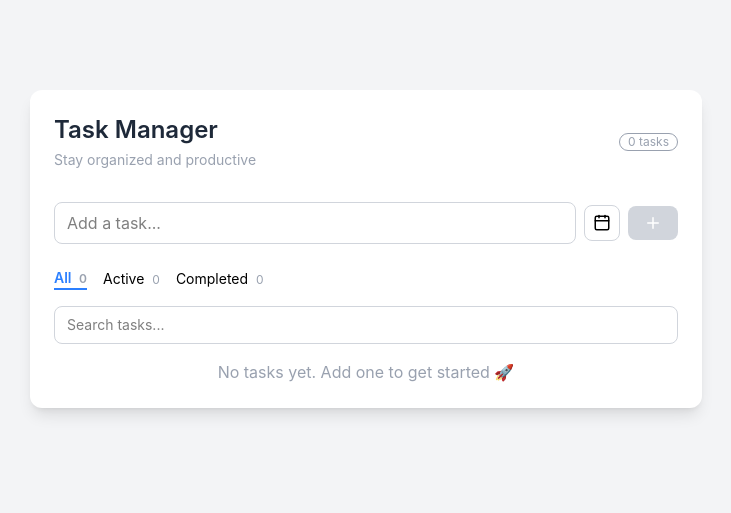
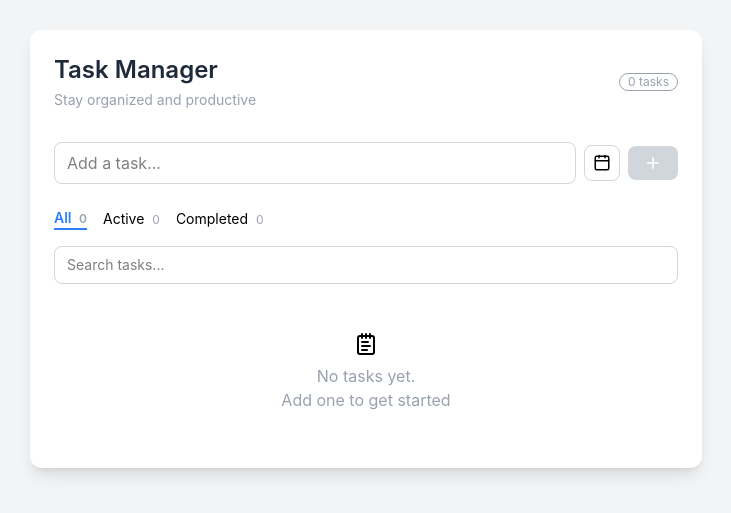
Before and after one commit to ajay020/task-manager-app, a React (Vite) app: page / in a window 1280 px wide. Shown: the part 151-664 px from the top of the page, without its empty margins (274-1005 px from the left). Built offline with nearby package versions, Linux system fonts and the light colour scheme.

Commit message:
style (ui): add icon when task list is empty. - improve empty state ui by adding vertical margin.

```diff
--- a/src/components/TaskItem.tsx
+++ b/src/components/TaskItem.tsx
@@ -1,4 +1,4 @@
-import { FileWarning, LucideMessageCircleWarning, X } from "lucide-react";
+import { X } from "lucide-react";
 import type { Task } from "../types/Task";
 import { formatDueDate, getTaskStatus } from "../utils/date";
 
@@ -61,7 +61,7 @@ export default function TaskItem({ task, onToggle, onDelete }: Props) {
             {/* RIGHT SIDE ACTION */}
             <button
                 onClick={() => onDelete(task.id)}
-                className="text-sm  hidden p-2 cursor-pointer
+                className="text-sm  hidden cursor-pointer
                  text-gray-400 hover:text-red-500 group-hover:flex transition font-medium"
             >
                 <X size={18} />
--- a/src/components/TaskList.tsx
+++ b/src/components/TaskList.tsx
@@ -1,3 +1,4 @@
+import { NotepadText } from "lucide-react";
 import type { Task } from "../types/Task";
 import TaskItem from "./TaskItem";
 
@@ -11,9 +12,13 @@ export default function TaskList({ tasks, onToggle, onDelete }: Props) {
 
     if (tasks.length === 0) {
         return (
-            <p className="text-center text-gray-400">
-                No tasks yet. Add one to get started 🚀
-            </p>
+            <div className="flex flex-col items-center gap-2 my-8">
+                <NotepadText />
+                <p className="text-center text-gray-400 ">
+                    No tasks yet. <br />
+                    Add one to get started
+                </p>
+            </div>
         );
     }
 
```
